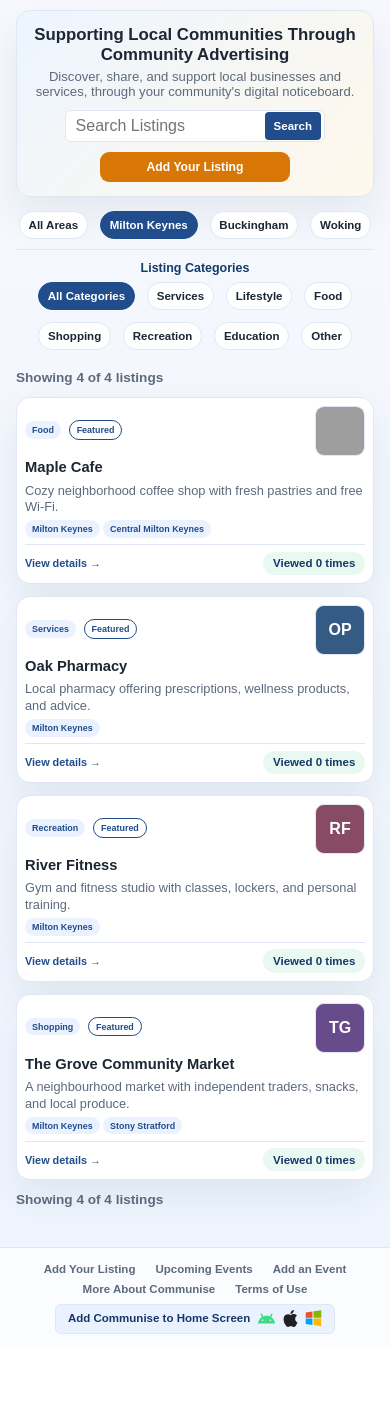
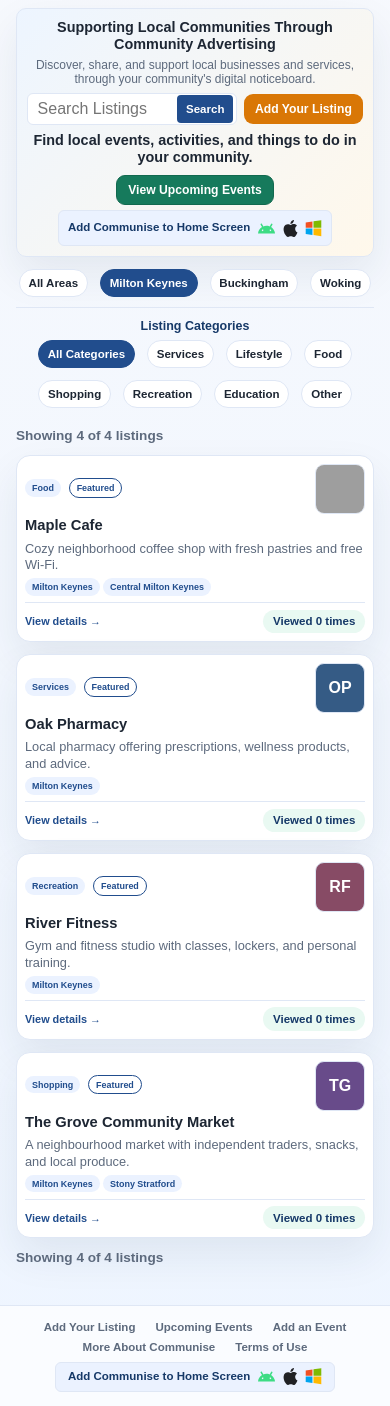
Before and after one commit to mbnarayn/communise, a Flask app: page /mk in a window 390 px wide. Shown: the part 150-1556 px from the top of the page. Before the commit the page ends 1484 px from the top, so only its background shows below. Run offline with Flask 3, Linux system fonts and the light colour scheme; grey boxes are pictures that could not be loaded.

Commit message:
more updates

```diff
--- a/app.py
+++ b/app.py
@@ -512,7 +512,7 @@ def filter_listings(
                 item for item in filtered
                 if any(
                     needle in str(item.get(field, '')).lower()
-                    for field in ('name', 'category', 'description', 'address', 'phone', 'website')
+                    for field in ('name', 'category', 'description', 'address', 'phone', 'website', 'additional_information')
                 )
             ]
 
--- a/data/events.json
+++ b/data/events.json
@@ -14,7 +14,7 @@
     "venue": "webber",
     "details_url": "https://examlepl.co.uk/test",
     "approved": true,
-    "usage_count": 2,
+    "usage_count": 3,
     "going_count": 0,
     "not_going_count": 1
   }
--- a/static/styles.css
+++ b/static/styles.css
@@ -1411,6 +1411,10 @@ select {
   margin: 0 auto 0.85rem;
 }
 
+.hero .events-search {
+  margin: 0;
+}
+
 .events-grid {
   grid-template-columns: repeat(auto-fit, minmax(min(100%, 300px), 1fr));
 }
@@ -1719,22 +1723,23 @@ select {
   }
 
   .hero {
-    margin: 10px 0 14px;
-    padding: 14px;
-    border-radius: 14px;
+    margin: 8px 0 12px;
+    padding: 10px;
+    border-radius: 10px;
   }
 
   .hero h1 {
     white-space: normal;
-    font-size: 1.05rem;
+    font-size: 0.9rem;
   }
 
   .hero-events-description {
-    font-size: 1.05rem;
+    margin-top: 0.45rem;
+    font-size: 0.9rem;
   }
 
   .hero .subtitle {
-    font-size: 0.82rem;
+    font-size: 0.75rem;
   }
 
   .hero-tagline {
@@ -1744,13 +1749,17 @@ select {
 
   .hero-actions {
     align-items: center;
-    flex-direction: column;
+    flex-direction: row;
+    flex-wrap: wrap;
+    gap: 0.4rem;
+    margin-top: 0.45rem;
     width: 100%;
   }
 
   .hero-search {
     display: flex;
     align-items: center;
+    flex: 1 1 170px;
     width: min(100%, 260px);
     max-width: 260px;
     height: 32px;
@@ -1788,7 +1797,7 @@ select {
 
   .hero-cta {
     width: auto;
-    min-width: 190px;
+    min-width: 0;
   }
 
   .hero-install-row {
--- /dev/null
+++ b/templates/_hero.html
@@ -0,0 +1,33 @@
+<section class="hero">
+  <div class="hero-copy">
+    {% set is_events = request.endpoint == 'events_page' %}
+    {% if is_events %}
+      <h1>Find local events, activities, and things to do in your community.</h1>
+    {% else %}
+      <h1>Supporting Local Communities Through Community Advertising</h1>
+      <p class="subtitle">Discover, share, and support local businesses and services, through your community's digital noticeboard.</p>
+    {% endif %}
+    <div class="hero-actions">
+      <form class="search-form hero-search{% if is_events %} events-search{% endif %}" method="GET" action="{{ url_for('events_page' if is_events else pagination_endpoint) }}">
+        {% if is_events and selected_community != 'all' %}<input type="hidden" name="community" value="{{ selected_community }}" />{% endif %}
+        <input type="search" name="q" value="{{ query or '' }}" placeholder="Search {{ 'Events' if is_events else 'Listings' }}" aria-label="Search {{ 'events' if is_events else 'listings' }}" />
+        <button type="submit" class="secondary-btn">Search</button>
+        {% if is_events and query %}
+          <a class="clear-search" href="{{ url_for('events_page', community=selected_community) if selected_community != 'all' else url_for('events_page') }}">Clear</a>
+        {% elif not is_events and (query or category and category != 'All') %}
+          <a class="clear-search" href="{{ url_for(pagination_endpoint, category=category) if category and category != 'All' else url_for(pagination_endpoint) }}">Clear</a>
+        {% endif %}
+      </form>
+      <a class="hero-cta" href="{{ url_for('add_event' if is_events else 'add_listing') }}">{{ 'Add an Event' if is_events else 'Add Your Listing' }}</a>
+    </div>
+    {% if not is_events %}
+      <p class="hero-events-description">Find local events, activities, and things to do in your community.</p>
+      <div class="hero-event-action">
+        <a class="hero-cta hero-event-cta" href="{{ url_for('events_page') }}">View Upcoming Events</a>
+      </div>
+    {% endif %}
+    <div class="hero-install-row">
+      {% include "_install_button.html" %}
+    </div>
+  </div>
+</section>
--- a/templates/community.html
+++ b/templates/community.html
@@ -27,28 +27,7 @@
     </header>
 
     <main class="container">
-      <section class="hero">
-        <div class="hero-copy">
-          <h1>Supporting Local Communities Through Community Advertising</h1>
-          <p class="subtitle">Discover, share, and support local businesses and services, through your community's digital noticeboard.</p>
-          <div class="hero-actions">
-            <form class="search-form hero-search" method="GET" action="{{ url_for('milton_keynes_page') if community_slug == 'mk' else url_for('woking_page') if community_slug == 'woking' else url_for('buckingham_page') }}">
-              <input
-                type="search"
-                name="q"
-                value="{{ query or '' }}"
-                placeholder="Search Listings"
-                aria-label="Search listings"
-              />
-              <button type="submit" class="secondary-btn">Search</button>
-              {% if query or category and category != 'All' %}
-                <a class="clear-search" href="{{ url_for('milton_keynes_page', category=category) if community_slug == 'mk' and category and category != 'All' else url_for('woking_page', category=category) if community_slug == 'woking' and category and category != 'All' else url_for('buckingham_page', category=category) if category and category != 'All' else url_for('milton_keynes_page') if community_slug == 'mk' else url_for('woking_page') if community_slug == 'woking' else url_for('buckingham_page') }}">Clear</a>
-              {% endif %}
-            </form>
-            <a class="hero-cta" href="{{ url_for('add_listing') }}">Add Your Listing</a>
-          </div>
-        </div>
-      </section>
+      {% include "_hero.html" %}
 
       <nav class="community-tabs" aria-label="Community filters">
         <a href="{{ url_for('index', q=query, category=category) }}" class="tab {% if selected_community == 'all' %}active{% endif %}">All Areas</a>
```
Also changed, not shown: templates/events.html (+1 -11 lines), templates/index.html (+1 -29 lines), tests/test_app.py (+25 -2 lines).
